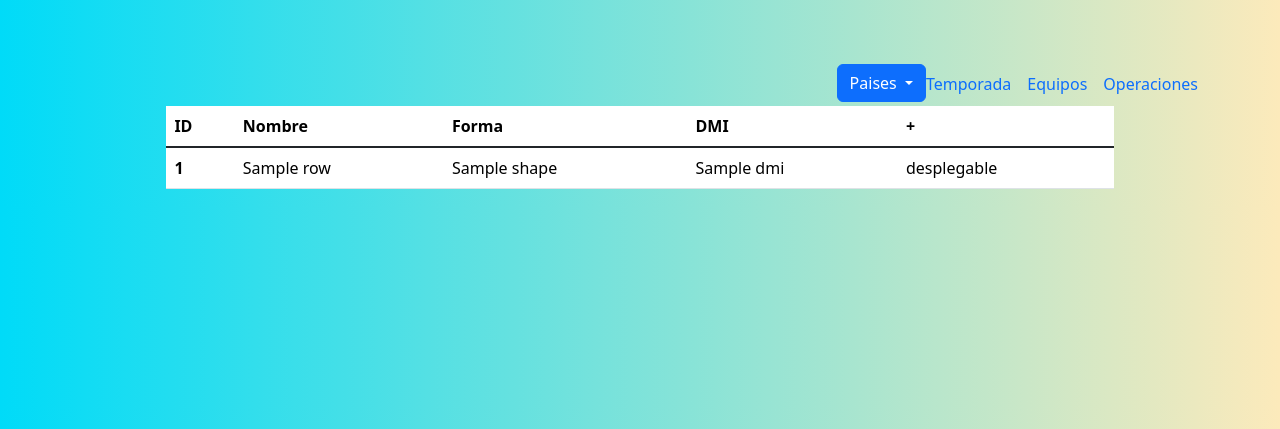
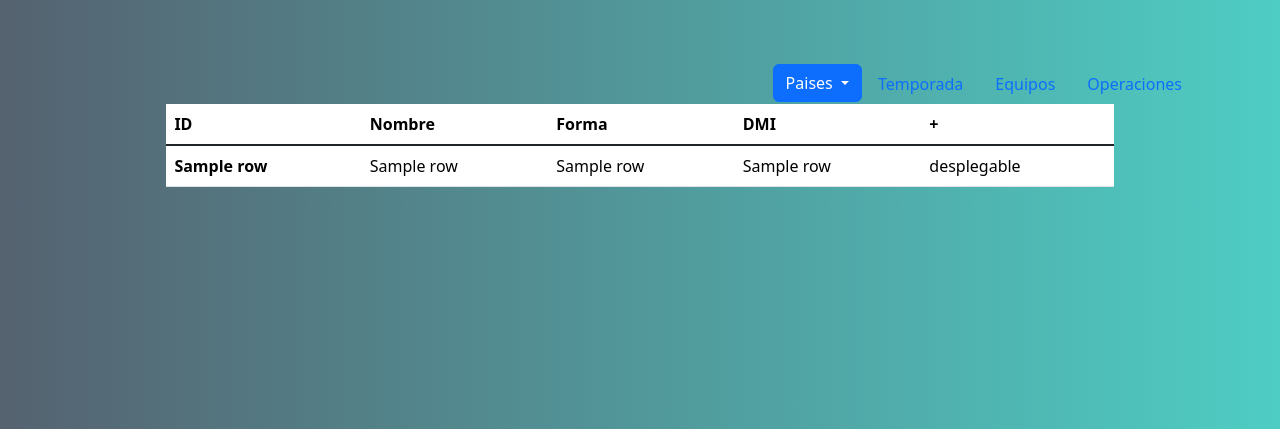
Before and after one commit to opedrenyo/buzzer_scrapper, a Flask app: template templates/equipos.html in a window 1280 px wide. Shown: the top 429 px of the page. Run offline with Flask 3, Linux system fonts and the light colour scheme; the template is opened without the code that fills it: most values are stand-ins (such as "Sample title", 1, 10 or a date in 2020); some libraries are stand-ins or nearby versions.

Commit message:
pasar players a la tabla sacados de la bbdd

```diff
--- a/index.py
+++ b/index.py
@@ -3,6 +3,9 @@ from dbconn import BB_db
 import pandas as pd
 
 app = Flask(__name__)
+
+countries = []
+players = []
 
 ## Link a la parte visual, de aqui llamaremos a las otras clases para realizar funcionalidades con los botones
 @app.route('/')
@@ -11,19 +14,21 @@ def home():
 
 @app.route('/equipos')
 def equipos():
-    #select aqui de countries
     bb_db_conn = BB_db('ilovebasket14')
+    global countries
     countries = bb_db_conn.get_countries()
-    print(countries)
-    return render_template('equipos.html', countries=countries)
+    bb_db_conn.close()
+    return render_template('equipos.html', countries=countries, players = players)
 
 @app.route('/operaciones')
 def operaciones():
     return render_template('operaciones.html')
 
 def get_players(id_country):
-    print('entramos en get players')
-    return ''
+    bb_db_conn = BB_db('ilovebasket14')
+    global players
+    players = bb_db_conn.query_country_export(id_country)
+    bb_db_conn.close()
 
 
 
--- a/static/css/main.css
+++ b/static/css/main.css
@@ -1,7 +1,7 @@
 body{
-    background: #fceabb;  /* fallback for old browsers */
-    background: -webkit-linear-gradient(to right, #00f0f8, #fceabb);  /* Chrome 10-25, Safari 5.1-6 */
-    background: linear-gradient(to right, #00dbf8, #fceabb); /* W3C, IE 10+/ Edge, Firefox 16+, Chrome 26+, Opera 12+, Safari 7+ */
+    background: #4ECDC4;  /* fallback for old browsers */
+    background: -webkit-linear-gradient(to right, #556270, #4ECDC4);  /* Chrome 10-25, Safari 5.1-6 */
+    background: linear-gradient(to right, #556270, #4ECDC4); /* W3C, IE 10+/ Edge, Firefox 16+, Chrome 26+, Opera 12+, Safari 7+ */
 }
 
 .margin-top{
--- a/templates/equipos.html
+++ b/templates/equipos.html
@@ -6,7 +6,7 @@
     </button>
     <ul class="dropdown-menu scrollable-menu" aria-labelledby="dropdownMenuButton">
         {% for row in countries %}
-            <li><a class="dropdown-item" href="{{get_players}}">{{row[0]}}</a></li>
+            <li><a class="dropdown-item" href="#">{{row[0]}}</a></li>
         {% endfor %}
     </ul>
 </div>
@@ -24,10 +24,10 @@
     <tbody class="table-group-divider">
         {% for row in players %}
       <tr>
-        <th scope="row">{{row.id}}</th>
-        <td>{{row.name}}</td>
-        <td>{{row.shape}}</td>
-        <td>{{row.dmi}}</td>
+        <th scope="row">{{row[1]}}</th>
+        <td>{{row[2]}}</td>
+        <td>{{row[7]}}</td>
+        <td>{{row[6]}}</td>
         <td>desplegable</td>
         {% endfor %}
       </tr>
--- a/templates/layouts/layout.html
+++ b/templates/layouts/layout.html
@@ -10,7 +10,7 @@
     <header>
     <div class="container margin-top">
       <!--logo de bbscrapper-->
-      <ul class="nav nav-underline float-end">
+      <ul class="nav nav-pills float-end">
         <li class="nav-item">
           <a class="nav-link" aria-current="page" href="{{ url_for('home') }}">Temporada</a>
         </li>
```
